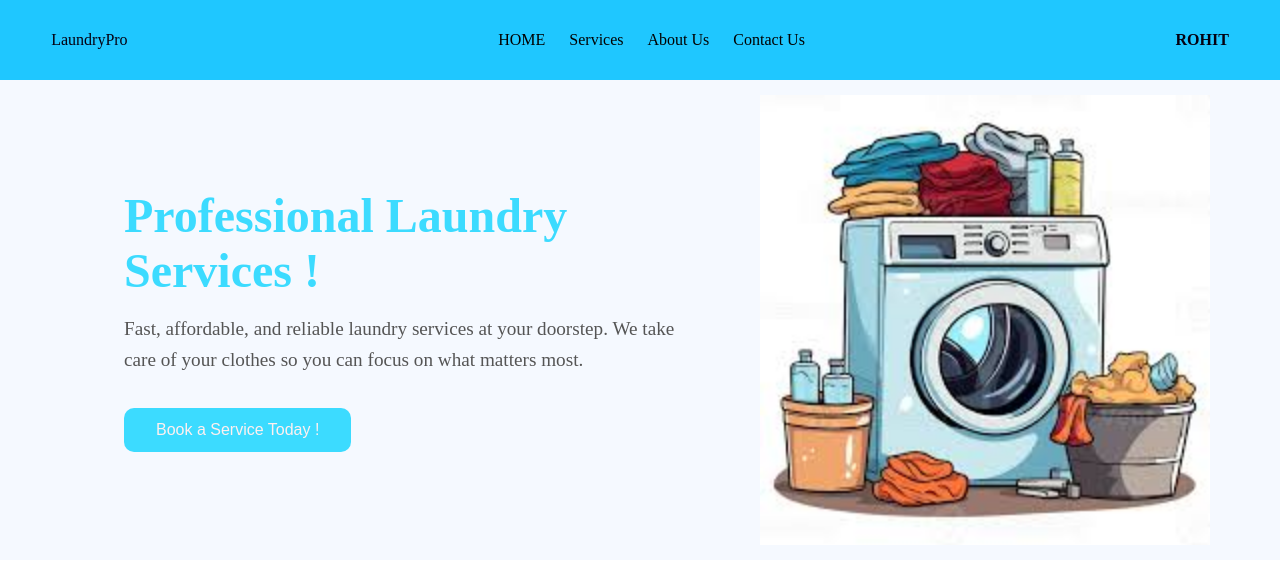
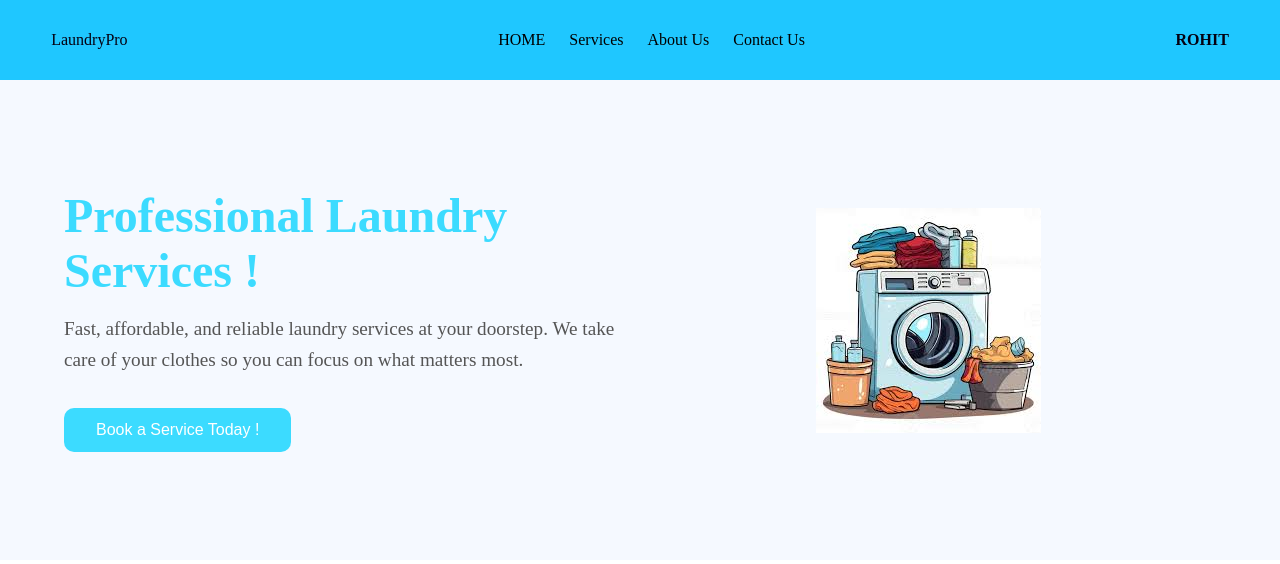
Before and after one commit to rohitshankar12/Assignment-2, a plain HTML site: page index.html in a window 1280 px wide. Drawn offline with Linux system fonts and the light colour scheme.

Commit message:
Refactor CSS for navbar and hero section

```diff
--- a/style.css
+++ b/style.css
@@ -1,11 +1,13 @@
-*{
+* {
     padding: 0;
     margin: 0;
     box-sizing: border-box;
 }
+
+/* ================= NAVBAR ================= */
 .navbar {
     height: 10vh;
-            width: 100vw;
+    width: 100%;
     background-color: #1fc7ff;
     display: flex;
     align-items: center;
@@ -13,13 +15,12 @@
     padding: 0 4vw;
     color: rgb(5, 1, 17);
 }
+
 .navbarlinks a {
-            color: rgb(2, 2, 2);
+    color: #000;
     text-decoration: none;
     font-size: 1rem;
     font-weight: 500;
-        }
-        a{
     margin: 10px;
 }
 
@@ -27,27 +28,31 @@
     font-size: 1rem;
     font-weight: 600;
 }
+
+/* ================= HERO SECTION ================= */
 .hero {
-            height: 60vh;
-            width: 100vw;
+    min-height: 60vh;
+    width: 100%;
     display: flex;
     align-items: center;
+    justify-content: space-between;
     padding: 0 5vw;
     background-color: #f5f9ff;
 }
-         #heading{
-            color: #3cdbff;
 
-         }
+/* ================= HERO LEFT ================= */
 .hero-left {
     width: 50%;
-            margin: 60px;
 }
 
 .hero-left h1 {
     font-size: 3rem;
     color: #222;
     margin-bottom: 1rem;
+}
+
+#heading {
+    color: #3cdbff;
 }
 
 .hero-left p {
@@ -62,24 +67,25 @@
     font-size: 1rem;
     border: none;
     background-color: #3cdbff;
-            color: rgb(255, 240, 240);
+    color: #fff;
     border-radius: 10px;
     cursor: pointer;
 }
 
 .hero-left button:hover {
     background-color: #abd3fa;
-
 }
 
-        .hero-right{
-            float: left;
-            justify-content: left;
+/* ================= HERO RIGHT ================= */
+.hero-right {
+    width: 50%;
     display: flex;
+    justify-content: center;
+    align-items: center;
+}
 
-        }
 .hero-right img {
-            width: 450px;
-            max-height: 600px;
+    max-width: 100%;
+    height: auto;
     object-fit: contain;
 }
```
Lines whose indentation alone changed are shown as unchanged.
